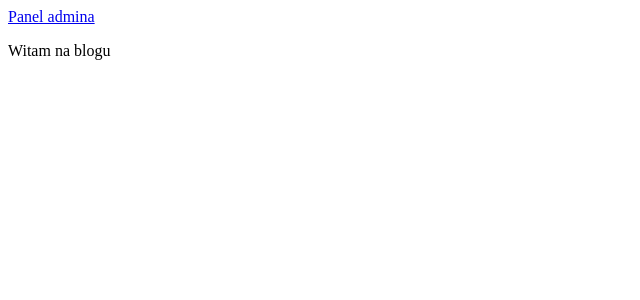
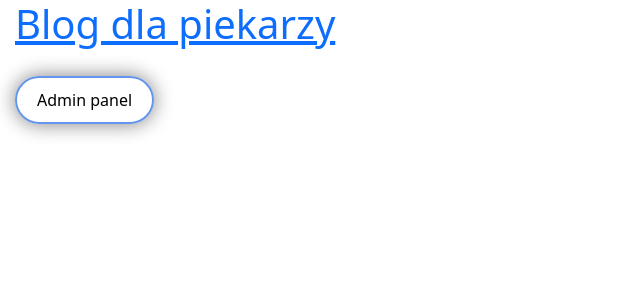
Before and after one commit to jacula98/djangoblog-git, a Django app: page / in a window 1280 px wide. Shown: the top 300 px of the page, without its empty margins (0-640 px from the left). Run offline with Django 4.2, Linux system fonts and the light colour scheme; data that the repository does not hold is empty.

Commit message:
Dodano szablony

```diff
--- /dev/null
+++ b/blog/static/css/blog.css
@@ -0,0 +1,28 @@
+body {
+    padding-left: 15px;
+}
+
+
+.cv-download-link {
+    border: 2px solid cornflowerblue;
+    color: black;
+    text-decoration: none;
+    padding: 10px 20px;
+    display: inline-block;
+    margin-top: 20px;
+    margin-bottom: 10px;
+    border-radius: 26px;
+    transition: background-color 0.8s, color 0.5s;
+    box-shadow: 0 0 20px grey;
+}
+
+.cv-download-link:hover {
+    color: white;
+    background-color: cornflowerblue;
+}
+
+.cv-download-link:focus {
+    color: white;
+    background-color: cornflowerblue;
+    outline: none;
+}
--- /dev/null
+++ b/blog/templates/blog/base.html
@@ -0,0 +1,25 @@
+{%load static%}
+<html lang="pl">
+    <head>
+        <meta charset="UTF-8">
+        <link href="https://cdn.jsdelivr.net/npm/bootstrap@5.2.0-beta1/dist/css/bootstrap.min.css" rel="stylesheet" integrity="sha384-0evHe/X+R7YkIZDRvuzKMRqM+OrBnVFBL6DOitfPri4tjfHxaWutUpFmBp4vmVor" crossorigin="anonymous">
+        <link rel="stylesheet" href="{% static 'css/blog.css' %}">
+        <title>Blog programisty</title>
+    </head>
+    <body>
+        <div class="page-header">
+        <h1><a href="/">Blog dla piekarzy</a></h1>
+        <div>
+            <a class="cv-download-link" href="http://127.0.0.1:8000/admin">Admin panel</a>
+        </div>
+        </div>
+        <div class="content container">
+            <div class="row">
+                <div class="col-nd-8">
+                    {%block content%}
+                    {%endblock%}
+                </div>
+            </div>
+        </div>
+    </body>
+</html>
--- a/blog/templates/blog/post_list.html
+++ b/blog/templates/blog/post_list.html
@@ -1,18 +1,10 @@
-<!DOCTYPE html>
-<html lang="pl">
-    <head>
-        <meta charset="UTF-8">
-        <title>Blog programistyczny</title>
-    </head>
-    <body>
-        <a href="http://127.0.0.1:8000/admin">Panel admina</a>
-        <p>Witam na blogu</p>
-        {%for post in posts%}
+{%extends 'blog/base.html'%}
+{%block content%}
+    {%for post in posts%}
         <div>
             <p>opublikowany: {{post.publish_date}}</p>
-            <h2>{{post.title}}</h2>
+            <h2><a href="{% url 'post_detail' pk=post.pk %}">{{ post.title }}</a></h2>
             <em>{{post.text|linebreaksbr}}</em>
         </div>
-        {%endfor%}
-    </body>
-</html>
+    {%endfor%}
+{%endblock%}
--- a/blog/urls.py
+++ b/blog/urls.py
@@ -3,4 +3,5 @@
 
 urlpatterns = [
     path('', views.post_list, name='post_list'),
+    path('post/<int:pk>/', views.post_detail, name='post_detail'),
 ]
--- a/blog/views.py
+++ b/blog/views.py
@@ -1,8 +1,11 @@
-from time import timezone
-from django.shortcuts import render
+from django.shortcuts import render, get_object_or_404
 from django.utils import timezone
 from .models import Post
 
 def post_list(request):
     posts = Post.objects.filter(publish_date__lte=timezone.now()).order_by('publish_date')
     return render(request, 'blog/post_list.html', {'posts': posts})
+
+def post_detail(request, pk):
+    post = get_object_or_404(Post, pk=pk)
+    return render(request, 'blog/post_detail.html', {'post':post})
```
Also changed, not shown: blog/templates/blog/post_detail.html (added, +13 -0 lines).
